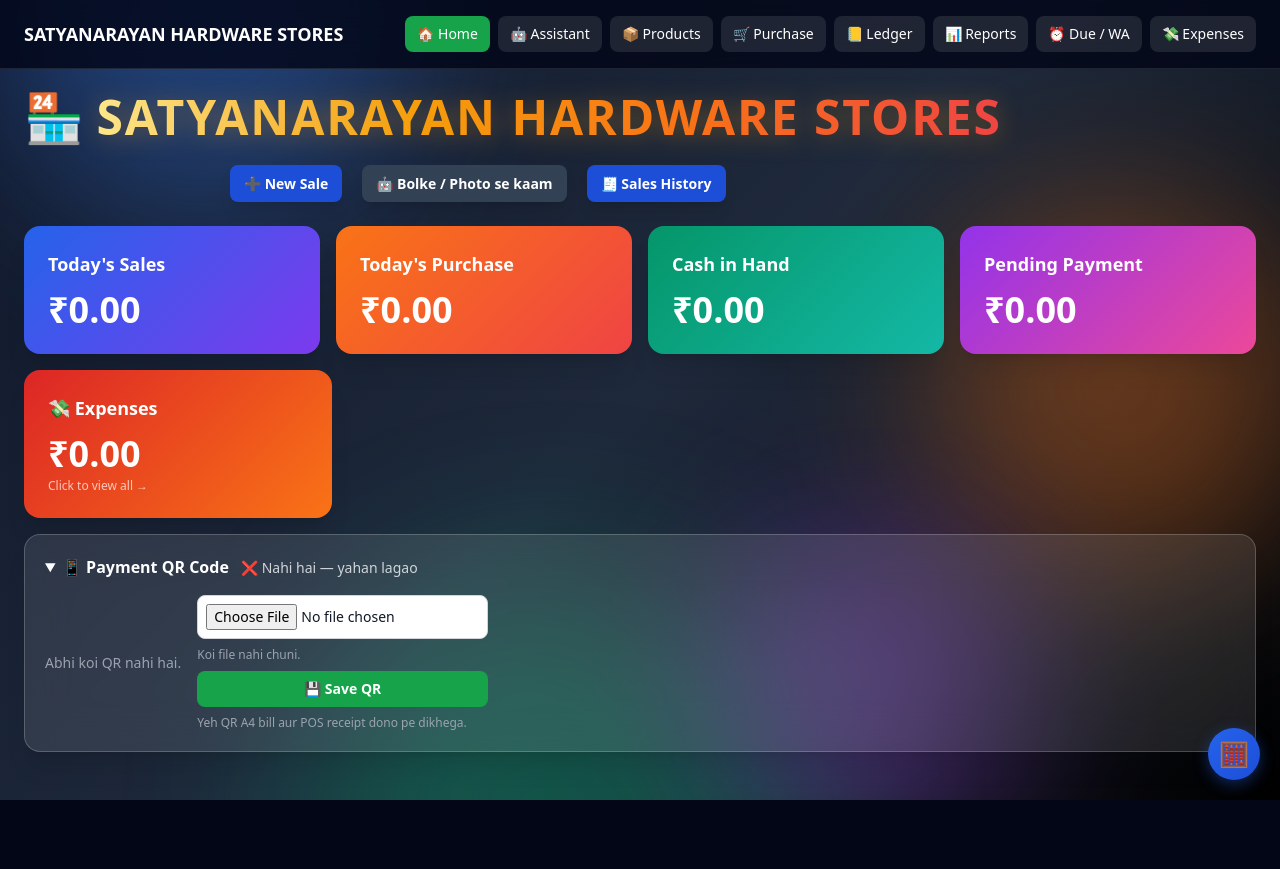
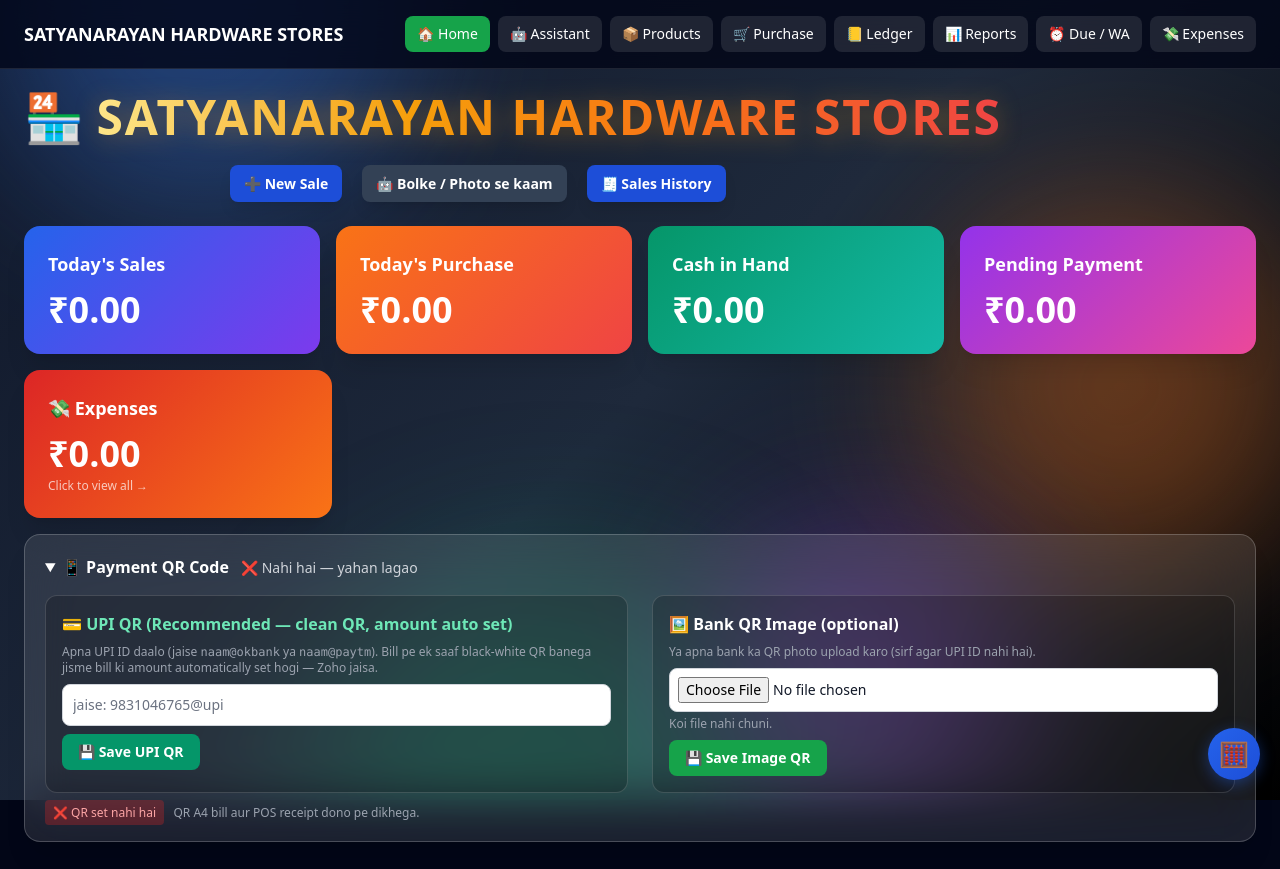
Before and after one commit to ssunny00091-rgb/hardware-erp, a PHP site: page /hardware-erp/ in a window 1280 px wide, after a click that opens the changed part. Run offline with PHP 8.4, Linux system fonts and the light colour scheme; data that the repository does not hold is empty; some libraries are stand-ins or nearby versions.

Commit message:
feat: Clean UPI QR on bills (Zoho-style, amount auto-set)
- qrcode.min.js (pure JS) renders clean black-white QR — no GD needed
- UPI QR card: enter UPI ID -> generates upi://pay QR with bill amount
- Works on A4 invoice print/PDF, WhatsApp PDF, POS receipt
- upi_payment_string()/payment_upi_id() helpers
- api/qr-upload.php?action=upi saves/removes UPI ID (BOM-safe parse)
- Keep bank image QR as optional fallback

```diff
--- a/assets/js/app.js
+++ b/assets/js/app.js
@@ -411,7 +411,7 @@ function posReceiptHtml(data) {
     ${rate && balance > 0.009 ? '<tr><td>Balance NPR</td><td class="r">&#2352;&#2369; ' + posMoney(balance * rate) + "</td></tr>" : ""}
   </table>
   <div class="rule"></div>
-  ${window.QR_URL ? '<div class="qr-box"><img src="' + escapeHtml(window.QR_URL) + '" alt="Scan & Pay"><div class="qr-label">Scan &amp; Pay</div></div><div class="rule"></div>' : ""}
+  ${(data.qrSrc || window.QR_URL) ? '<div class="qr-box"><img src="' + escapeHtml(data.qrSrc || window.QR_URL) + '" alt="Scan & Pay"><div class="qr-label">Scan &amp; Pay</div></div><div class="rule"></div>' : ""}
   <div class="center">Dhanyawaad! Phir Aayen</div>
 </div>
 </body></html>`;
@@ -431,3 +431,67 @@ function printPosReceipt(html) {
     win.print();
   }, 350);
 }
+
+function upiPaymentString(amount) {
+  const upi = (window.UPI_ID || "").trim();
+  if (!upi) return "";
+  const c = window.COMPANY || {};
+  let s = "upi://pay?pa=" + encodeURIComponent(upi) + "&cu=INR";
+  if (c.name) s += "&pn=" + encodeURIComponent(c.name);
+  if (amount && Number(amount) > 0) s += "&am=" + Number(amount).toFixed(2);
+  if (c.name) s += "&tn=" + encodeURIComponent("Bill payment to " + c.name);
+  return s;
+}
+
+function drawUpiQr(container, amount) {
+  if (!container) return;
+  container.innerHTML = "";
+  const payload = upiPaymentString(amount);
+  if (!payload || typeof QRCode === "undefined") {
+    container.innerHTML = "UPI set nahi hai";
+    return;
+  }
+  try {
+    new QRCode(container, {
+      text: payload,
+      width: 150,
+      height: 150,
+      correctLevel: QRCode.CorrectLevel.M,
+    });
+  } catch (e) {
+    container.innerHTML = "QR bana nahi";
+  }
+}
+
+function qrDataUrl(amount, size) {
+  return new Promise((resolve) => {
+    const upi = (window.UPI_ID || "").trim();
+    if (!upi || typeof QRCode === "undefined") { resolve(""); return; }
+    const tmp = document.createElement("div");
+    tmp.style.position = "fixed";
+    tmp.style.left = "-9999px";
+    tmp.style.top = "-9999px";
+    document.body.appendChild(tmp);
+    try {
+      new QRCode(tmp, {
+        text: upiPaymentString(amount),
+        width: size || 200,
+        height: size || 200,
+        correctLevel: QRCode.CorrectLevel.M,
+      });
+      const img = tmp.querySelector("img");
+      const canvas = tmp.querySelector("canvas");
+      let src = "";
+      if (canvas) {
+        src = canvas.toDataURL("image/png");
+      } else if (img) {
+        src = img.src;
+      }
+      resolve(src);
+    } catch (e) {
+      resolve("");
+    } finally {
+      tmp.remove();
+    }
+  });
+}
--- a/config/bootstrap.php
+++ b/config/bootstrap.php
@@ -193,6 +193,32 @@ function has_payment_qr(): bool
     return payment_qr_url() !== '';
 }
 
+function payment_upi_id(): string
+{
+    $settings = read_app_settings();
+    return trim((string) ($settings['payment_upi'] ?? ''));
+}
+
+function upi_payment_string(string $upi, string $name, float $amount = 0.0, string $note = ''): string
+{
+    $upi = trim($upi);
+    if ($upi === '') {
+        return '';
+    }
+    $params = ['pa=' . rawurlencode($upi)];
+    if ($name !== '') {
+        $params[] = 'pn=' . rawurlencode($name);
+    }
+    if ($amount > 0) {
+        $params[] = 'am=' . number_format($amount, 2, '.', '');
+    }
+    $params[] = 'cu=INR';
+    if ($note !== '') {
+        $params[] = 'tn=' . rawurlencode($note);
+    }
+    return 'upi://pay?' . implode('&', $params);
+}
+
 function run_sql_file(PDO $pdo, string $file): void
 {
     $sql = file_get_contents($file);
--- a/includes/header.php
+++ b/includes/header.php
@@ -18,6 +18,7 @@ $activeNav = $activeNav ?? 'home';
     window.APP_BASE = <?= json_encode(BASE_URL, JSON_UNESCAPED_SLASHES) ?>;
     window.COMPANY = <?= json_encode($company, JSON_UNESCAPED_UNICODE | JSON_UNESCAPED_SLASHES) ?>;
     window.QR_URL = <?= json_encode(has_payment_qr() ? payment_qr_url() : '', JSON_UNESCAPED_SLASHES) ?>;
+    window.UPI_ID = <?= json_encode(payment_upi_id(), JSON_UNESCAPED_SLASHES) ?>;
   </script>
   <script src="https://cdn.tailwindcss.com"></script>
   <link rel="stylesheet" href="<?= htmlspecialchars(app_url('assets/css/style.css'), ENT_QUOTES, 'UTF-8') ?>?v=3">
@@ -32,6 +33,7 @@ $activeNav = $activeNav ?? 'home';
     input::placeholder, textarea::placeholder { color: #6b7280 !important; opacity: 1 !important; }
   </style>
   <script src="<?= htmlspecialchars(app_url('assets/js/app.js'), ENT_QUOTES, 'UTF-8') ?>?v=2"></script>
+  <script src="<?= htmlspecialchars(app_url('assets/vendor/qrcode.min.js'), ENT_QUOTES, 'UTF-8') ?>"></script>
 </head>
 <body class="min-h-screen bg-slate-950 text-white">
   <div class="animated-bg" aria-hidden="true">
--- a/index.php
+++ b/index.php
@@ -54,23 +54,28 @@ $reminderBannerRows = reminder_banner_rows(db());
   <details id="qr-card" class="rounded-2xl border border-white/20 bg-white/10 p-5 shadow-xl backdrop-blur-xl">
     <summary class="cursor-pointer font-semibold">📱 Payment QR Code
       <span class="ml-2 text-sm font-normal text-gray-300" id="qr-status">
-        <?= has_payment_qr() ? '✅ Lag gaya hai' : '❌ Nahi hai — yahan lagao' ?>
+        <?= (payment_upi_id() !== '' || has_payment_qr()) ? '✅ Lag gaya hai' : '❌ Nahi hai — yahan lagao' ?>
       </span>
     </summary>
-    <div class="mt-4 flex flex-col items-start gap-4 sm:flex-row sm:items-center">
-      <div>
-        <img id="qr-preview" src="<?= htmlspecialchars(payment_qr_url(), ENT_QUOTES, 'UTF-8') ?>" alt="Payment QR" class="h-32 w-32 rounded-lg border border-white/20 object-contain <?= has_payment_qr() ? '' : 'hidden' ?>">
-        <p id="qr-preview-empty" class="<?= has_payment_qr() ? 'hidden' : '' ?> text-sm text-gray-400">Abhi koi QR nahi hai.</p>
+    <div class="mt-4 grid grid-cols-1 gap-6 lg:grid-cols-2">
+      <div class="rounded-xl border border-white/15 bg-black/20 p-4">
+        <h4 class="mb-2 font-semibold text-emerald-300">💳 UPI QR (Recommended — clean QR, amount auto set)</h4>
+        <p class="mb-2 text-xs text-gray-400">Apna UPI ID daalo (jaise <code>naam@okbank</code> ya <code>naam@paytm</code>). Bill pe ek saaf black-white QR banega jisme bill ki amount automatically set hogi — Zoho jaisa.</p>
+        <input type="text" id="upi-input" value="<?= htmlspecialchars(payment_upi_id(), ENT_QUOTES, 'UTF-8') ?>" placeholder="jaise: 9831046765@upi" class="w-full rounded-lg border border-gray-300 bg-white p-2.5 text-sm text-gray-900">
+        <button type="button" id="upi-save" class="mt-2 rounded-lg bg-emerald-600 px-4 py-2 text-sm font-semibold hover:bg-emerald-500">💾 Save UPI QR</button>
+        <p id="upi-msg" class="mt-2 hidden rounded-lg bg-white/10 px-3 py-2 text-xs"></p>
       </div>
-      <div class="flex w-full flex-col gap-2 sm:w-auto">
-        <input type="file" id="qr-file" accept="image/png,image/jpeg,image/webp,image/gif" class="block w-full max-w-xs cursor-pointer rounded-lg border border-gray-300 bg-white p-2 text-sm text-gray-900">
-        <p id="qr-chosen" class="text-xs text-gray-400">Koi file nahi chuni.</p>
-        <button type="button" id="qr-save" class="rounded-lg bg-green-600 px-4 py-2 text-sm font-semibold hover:bg-green-500">💾 Save QR</button>
-        <button type="button" id="qr-remove" class="rounded-lg bg-red-600/80 px-4 py-2 text-sm font-semibold hover:bg-red-600 <?= has_payment_qr() ? '' : 'hidden' ?>">🗑️ Hatao</button>
-        <p id="qr-msg" class="hidden rounded-lg bg-white/10 px-3 py-2 text-xs"></p>
-        <p class="text-xs text-gray-400">Yeh QR A4 bill aur POS receipt dono pe dikhega.</p>
+      <div class="rounded-xl border border-white/15 bg-black/20 p-4">
+        <h4 class="mb-2 font-semibold">🖼️ Bank QR Image (optional)</h4>
+        <p class="mb-2 text-xs text-gray-400">Ya apna bank ka QR photo upload karo (sirf agar UPI ID nahi hai).</p>
+        <input type="file" id="qr-file" accept="image/png,image/jpeg,image/webp,image/gif" class="block w-full cursor-pointer rounded-lg border border-gray-300 bg-white p-2 text-sm text-gray-900">
+        <p id="qr-chosen" class="mt-1 text-xs text-gray-400">Koi file nahi chuni.</p>
+        <button type="button" id="qr-save" class="mt-2 rounded-lg bg-green-600 px-4 py-2 text-sm font-semibold hover:bg-green-500">💾 Save Image QR</button>
+        <button type="button" id="qr-remove" class="mt-2 rounded-lg bg-red-600/80 px-4 py-2 text-sm font-semibold hover:bg-red-600 <?= has_payment_qr() ? '' : 'hidden' ?>">🗑️ Hatao</button>
+        <p id="qr-msg" class="mt-2 hidden rounded-lg bg-white/10 px-3 py-2 text-xs"></p>
       </div>
     </div>
+    <p id="qr-status2" class="mt-3 text-xs text-gray-400"><span id="qr-status-pill" class="rounded px-2 py-1 <?= (payment_upi_id() !== '' || has_payment_qr()) ? 'bg-green-600/30 text-green-300' : 'bg-red-600/30 text-red-300' ?>"><?= (payment_upi_id() !== '' || has_payment_qr()) ? '✅ QR ready — bill pe dikhega' : '❌ QR set nahi hai' ?></span> &nbsp; QR A4 bill aur POS receipt dono pe dikhega.</p>
   </details>
 </div>
 
@@ -637,7 +642,7 @@ $reminderBannerRows = reminder_banner_rows(db());
     }
   }
 
-  function invoiceSheetHtml(customer, products, grandTotal, invoiceNo) {
+  function invoiceSheetHtml(customer, products, grandTotal, invoiceNo, qrSrc) {
     const company = window.COMPANY || {};
     const name = company.name || "SATYANARAYAN HARDWARE STORES";
     const email = company.email || "";
@@ -741,7 +746,7 @@ $reminderBannerRows = reminder_banner_rows(db());
                 Thank you for doing business with us.
               </td>
               <td colspan="3" class="sign-cell">
-                ${window.QR_URL ? '<div class="qr-block" style="margin-bottom:10px;text-align:center;"><img src="' + escapeHtml(window.QR_URL) + '" alt="Payment QR" style="width:90px;height:90px;object-fit:contain;border:1px solid #ccc;padding:4px;"><div style="font-size:11px;font-weight:bold;margin-top:4px;">📱 Scan & Pay</div></div>' : ""}
+                ${qrSrc ? '<div class="qr-block" style="margin-bottom:10px;text-align:center;"><img src="' + escapeHtml(qrSrc) + '" alt="Payment QR" style="width:90px;height:90px;object-fit:contain;"><div style="font-size:11px;font-weight:bold;margin-top:4px;">📱 Scan & Pay</div></div>' : (window.UPI_ID ? '<div class="qr-block" style="margin-bottom:10px;text-align:center;"><div class="upi-qr-fill" data-amt="' + Number(balance) + '"></div><div style="font-size:11px;font-weight:bold;margin-top:4px;">📱 Scan & Pay</div></div>' : (window.QR_URL ? '<div class="qr-block" style="margin-bottom:10px;text-align:center;"><img src="' + escapeHtml(window.QR_URL) + '" alt="Payment QR" style="width:90px;height:90px;object-fit:contain;border:1px solid #ccc;padding:4px;"><div style="font-size:11px;font-weight:bold;margin-top:4px;">📱 Scan & Pay</div></div>' : ""))}
                 <div class="sign-who">For ${escapeHtml(name)}</div>
                 <div>Authorized Signatory</div>
               </td>
@@ -1085,6 +1090,9 @@ $reminderBannerRows = reminder_banner_rows(db());
     const products = validProducts();
     const total = products.reduce((sum, row) => sum + rowTotal(row), 0);
     document.getElementById("invoice-preview-body").innerHTML = invoiceSheetHtml(currentCustomer(), products, total);
+    document.querySelectorAll(".invoice-preview .upi-qr-fill").forEach((el) => {
+      drawUpiQr(el, Number(el.dataset.amt || 0));
+    });
     document.getElementById("preview-modal").classList.remove("hidden");
     document.getElementById("preview-modal").classList.add("flex");
   });
@@ -1097,17 +1105,20 @@ $reminderBannerRows = reminder_banner_rows(db());
     document.getElementById("preview-modal").classList.add("hidden");
     document.getElementById("preview-modal").classList.remove("flex");
   });
-  document.getElementById("btn-print-invoice").addEventListener("click", () => {
+  document.getElementById("btn-print-invoice").addEventListener("click", async () => {
     const products = validProducts();
     const total = products.reduce((sum, row) => sum + rowTotal(row), 0);
-    printInvoiceSheet(invoiceSheetHtml(currentCustomer(), products, total));
+    const received = saleReceivedAmount(total);
+    const qrSrc = await qrDataUrl(total - received, 200);
+    printInvoiceSheet(invoiceSheetHtml(currentCustomer(), products, total, undefined, qrSrc));
   });
 
-  document.getElementById("btn-pos-print").addEventListener("click", () => {
+  document.getElementById("btn-pos-print").addEventListener("click", async () => {
     const products = validProducts();
     const total = products.reduce((sum, row) => sum + rowTotal(row), 0);
     const received = saleReceivedAmount(total);
     const nepal = isNepalCustomer(document.getElementById("customer-mobile").value);
+    const qrSrc = await qrDataUrl(total, 160);
     printPosReceipt(posReceiptHtml({
       invoiceNo: nextInvoiceNo,
       dateLabel: document.getElementById("sale-date").value || formatDisplayDate(todayIsoDate()),
@@ -1117,6 +1128,7 @@ $reminderBannerRows = reminder_banner_rows(db());
       received,
       balance: total - received,
       nprRate: nepal ? nprRate() : null,
+      qrSrc,
     }));
   });
 
@@ -1181,6 +1193,13 @@ $reminderBannerRows = reminder_banner_rows(db());
         total,
         result.invoice_no
       );
+      const fills = document.querySelectorAll("#invoice-preview-body .upi-qr-fill");
+      if (fills.length) {
+        const src = await qrDataUrl(total - saleReceivedAmount(total), 150);
+        fills.forEach((el) => {
+          el.innerHTML = src ? '<img src="' + src + '" style="width:90px;height:90px;object-fit:contain;">' : "";
+        });
+      }
       const sheet = document.querySelector("#invoice-preview-body .invoice");
       const sent = await shareInvoicePdfToWhatsApp({
         element: sheet,
@@ -1369,12 +1388,54 @@ $reminderBannerRows = reminder_banner_rows(db());
   const qrChosen = document.getElementById("qr-chosen");
   const qrMsg = document.getElementById("qr-msg");
   const qrSave = document.getElementById("qr-save");
+  const upiInput = document.getElementById("upi-input");
+  const upiSave = document.getElementById("upi-save");
+  const upiMsg = document.getElementById("upi-msg");
+
+  function refreshQrStatusPill() {
+    const pill = document.getElementById("qr-status-pill");
+    if (!pill) return;
+    const ready = !!(window.UPI_ID || window.QR_URL);
+    pill.textContent = ready ? "✅ QR ready — bill pe dikhega" : "❌ QR set nahi hai";
+    pill.className = "rounded px-2 py-1 " + (ready ? "bg-green-600/30 text-green-300" : "bg-red-600/30 text-red-300");
+  }
 
   function qrShowMsg(text, ok) {
     qrMsg.textContent = (ok ? "✅ " : "❌ ") + text;
     qrMsg.classList.remove("hidden");
     qrMsg.classList.toggle("bg-green-600/20", !!ok);
     qrMsg.classList.toggle("bg-red-600/20", !ok);
+  }
+  function upiShowMsg(text, ok) {
+    upiMsg.textContent = (ok ? "✅ " : "❌ ") + text;
+    upiMsg.classList.remove("hidden");
+    upiMsg.classList.toggle("bg-green-600/20", !!ok);
+    upiMsg.classList.toggle("bg-red-600/20", !ok);
+  }
+
+  if (upiSave) {
+    upiSave.addEventListener("click", async () => {
+      const upi = (upiInput.value || "").trim();
+      if (!upi) { upiShowMsg("UPI ID likho (jaise naam@bank).", false); return; }
+      upiSave.disabled = true;
+      try {
+        const res = await fetch(appUrl("api/qr-upload.php?action=upi"), {
+          method: "POST",
+          headers: { "Content-Type": "application/json" },
+          body: JSON.stringify({ upi }),
+        });
+        let data = {};
+        try { data = await res.json(); } catch (e) {}
+        if (!res.ok || !data.ok) throw new Error(data.error || "Save fail");
+        window.UPI_ID = data.upi;
+        refreshQrStatusPill();
+        upiShowMsg("UPI QR ready! Bill pe clean QR dikhega amount ke saath.", true);
+      } catch (err) {
+        upiShowMsg(err.message || "UPI save nahi hua", false);
+      } finally {
+        upiSave.disabled = false;
+      }
+    });
   }
 
   if (qrFile) {
@@ -1402,36 +1463,30 @@ $reminderBannerRows = reminder_banner_rows(db());
         if (!res.ok) throw new Error(data.error || ("Upload fail (" + res.status + ")"));
         if (!data.ok) throw new Error(data.error || "Upload fail");
         window.QR_URL = data.url;
-        const img = document.getElementById("qr-preview");
-        img.src = data.url + "?t=" + Date.now();
-        img.classList.remove("hidden");
-        document.getElementById("qr-preview-empty").classList.add("hidden");
         document.getElementById("qr-remove").classList.remove("hidden");
-        document.getElementById("qr-status").textContent = "✅ Lag gaya hai";
-        qrShowMsg("QR save ho gaya! Ab yeh bill pe dikhega.", true);
+        refreshQrStatusPill();
+        qrShowMsg("Image QR save ho gaya!", true);
       } catch (err) {
         qrShowMsg(err.message || "Save nahi hua", false);
       } finally {
         qrSave.disabled = false;
-        qrSave.textContent = "💾 Save QR";
+        qrSave.textContent = "💾 Save Image QR";
       }
     });
   }
 
   const rm = document.getElementById("qr-remove");
   if (rm) rm.addEventListener("click", async () => {
-    if (!confirm("QR hata du?")) return;
+    if (!confirm("Bank image QR hata du?")) return;
     try {
       const res = await fetch(appUrl("api/qr-upload.php?action=remove"), { method: "POST" });
       const data = await res.json();
       if (data.ok) {
         window.QR_URL = "";
-        document.getElementById("qr-preview").classList.add("hidden");
-        document.getElementById("qr-preview-empty").classList.remove("hidden");
-        document.getElementById("qr-status").textContent = "❌ Nahi hai — yahan lagao";
         rm.classList.add("hidden");
         if (qrChosen) qrChosen.textContent = "Koi file nahi chuni.";
-        qrShowMsg("QR hata diya.", true);
+        refreshQrStatusPill();
+        qrShowMsg("Image QR hata diya.", true);
       }
     } catch (err) {
       qrShowMsg(err.message, false);
```
Also changed, not shown: api/qr-upload.php (+18 -0 lines), invoice.php (+36 -2 lines), assets/vendor/qrcode.min.js (added).
